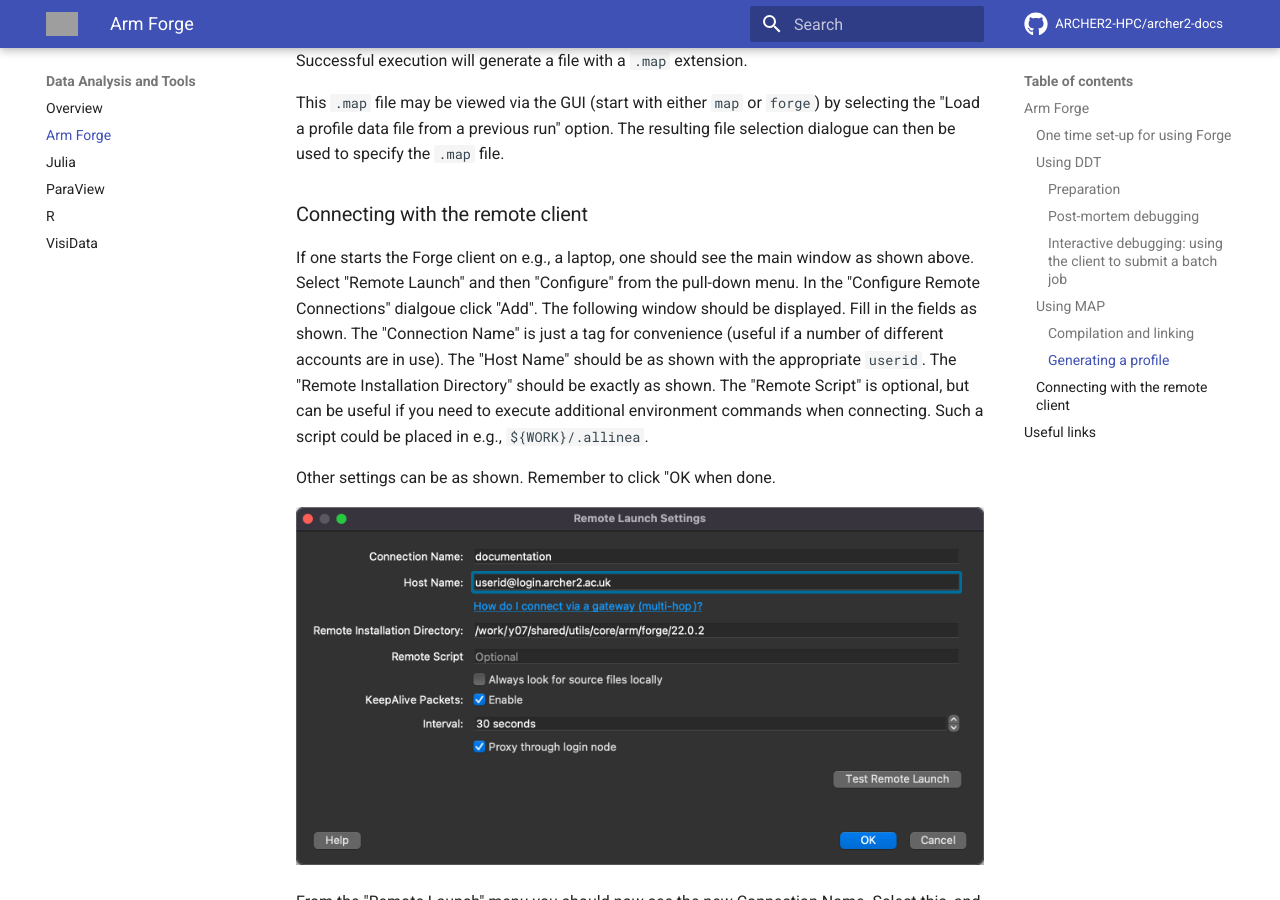
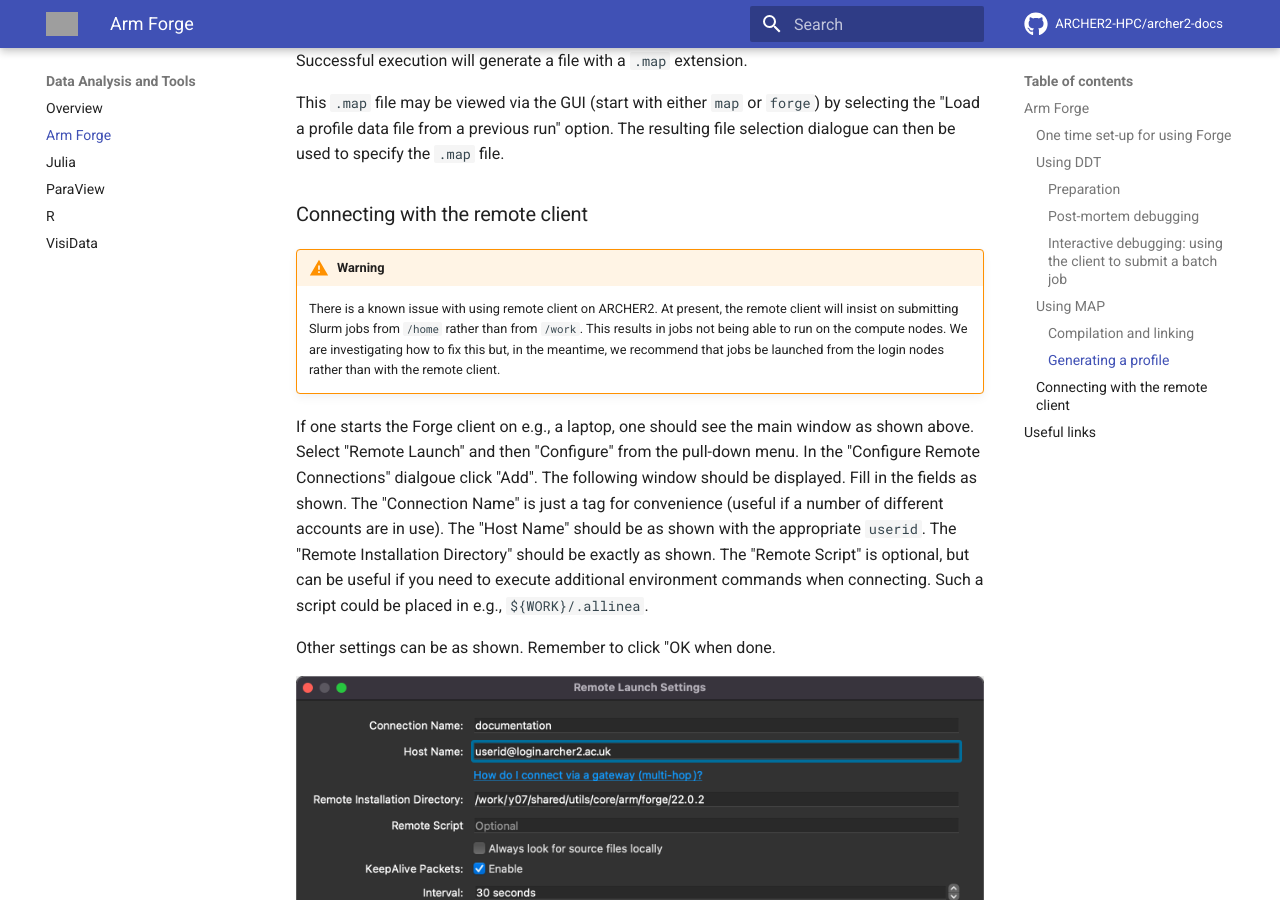
Before and after one commit to ARCHER2-HPC/archer2-docs, an MkDocs documentation site: the page built from docs/data-tools/arm-forge.md, in a window 1280 px wide and 900 px high, scrolled down 4517 px. Built offline with MkDocs 1.6.1 and Material for MkDocs 9.7.7, drawn with Linux system fonts in a browser that asks for light colours; comment, search, counter and statistics services are not loaded; grey boxes are pictures that could not be loaded.

Commit message:
Update arm-forge.md
Adding warning that remote client does not currently work.

```diff
--- a/docs/data-tools/arm-forge.md
+++ b/docs/data-tools/arm-forge.md
@@ -212,6 +212,14 @@
 
 ### Connecting with the remote client
 
+!!! warning
+    There is a known issue with using remote client on ARCHER2. At
+    present, the remote client will insist on submitting Slurm jobs
+    from `/home` rather than from `/work`. This results in jobs not
+    being able to run on the compute nodes. We are investigating how
+    to fix this but, in the meantime, we recommend that jobs be
+    launched from the login nodes rather than with the remote client.
+
 If one starts the Forge client on e.g., a laptop, one should see the main window as
 shown above. Select "Remote Launch" and then "Configure" from the
 pull-down menu. In the "Configure Remote Connections" dialgoue
```
